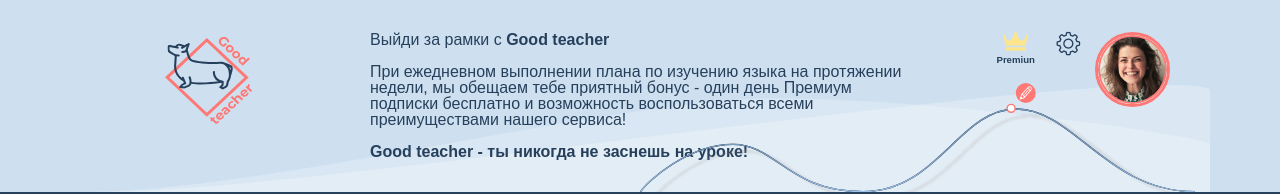
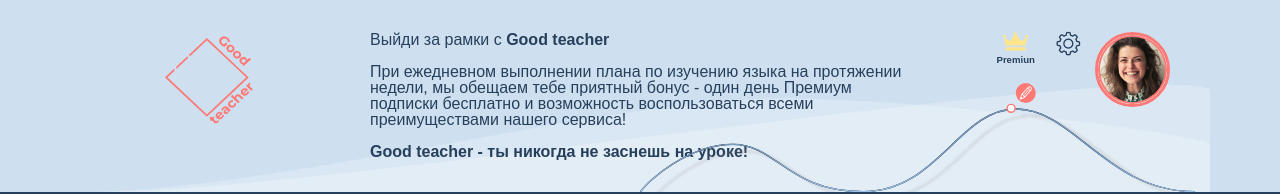
Before and after one commit to maksis90/good_teacher, a website: page dist/teaching-page.html in a window 1280 px wide. Shown: the top 194 px of the page. Drawn offline with Linux system fonts and the light colour scheme; files whose address does not match are found by name; a web font is replaced by a local one.

Commit message:
Update teaching-page.html

```diff
--- a/dist/teaching-page.html
+++ b/dist/teaching-page.html
@@ -16,7 +16,7 @@
     <header class="teaching__header">
         <div class="container">
             <div class="profile__header row">
-                <div class="logo__wraper col-md-3 col-3 "><img src="images/header/logo.svg" alt="logo" class="logo__img"></div>
+                <div class="logo__wraper col-md-3 col-3 "><img src="images/header/logo-dsk.svg" alt="logo" class="logo__img"></div>
                 <div class="text col-6">
                     <p class="text__head">Выйди за рамки с <span class="bold">Good teacher</span></p>
                     <p class="text__main">При ежедневном выполнении плана по изучению языка на протяжении недели, мы обещаем тебе приятный бонус - один день Премиум подписки бесплатно и возможность воспользоваться всеми преимуществами нашего сервиса!</p>
```
